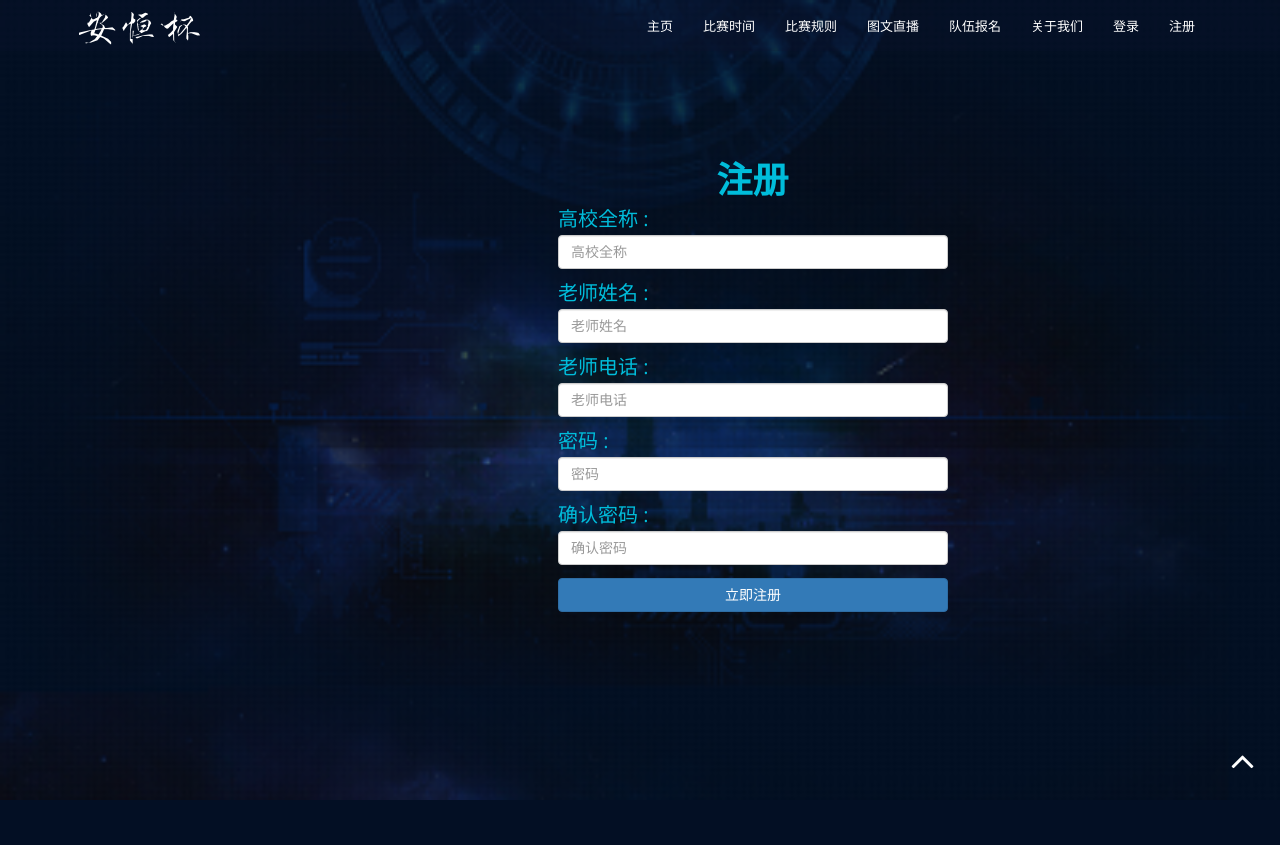
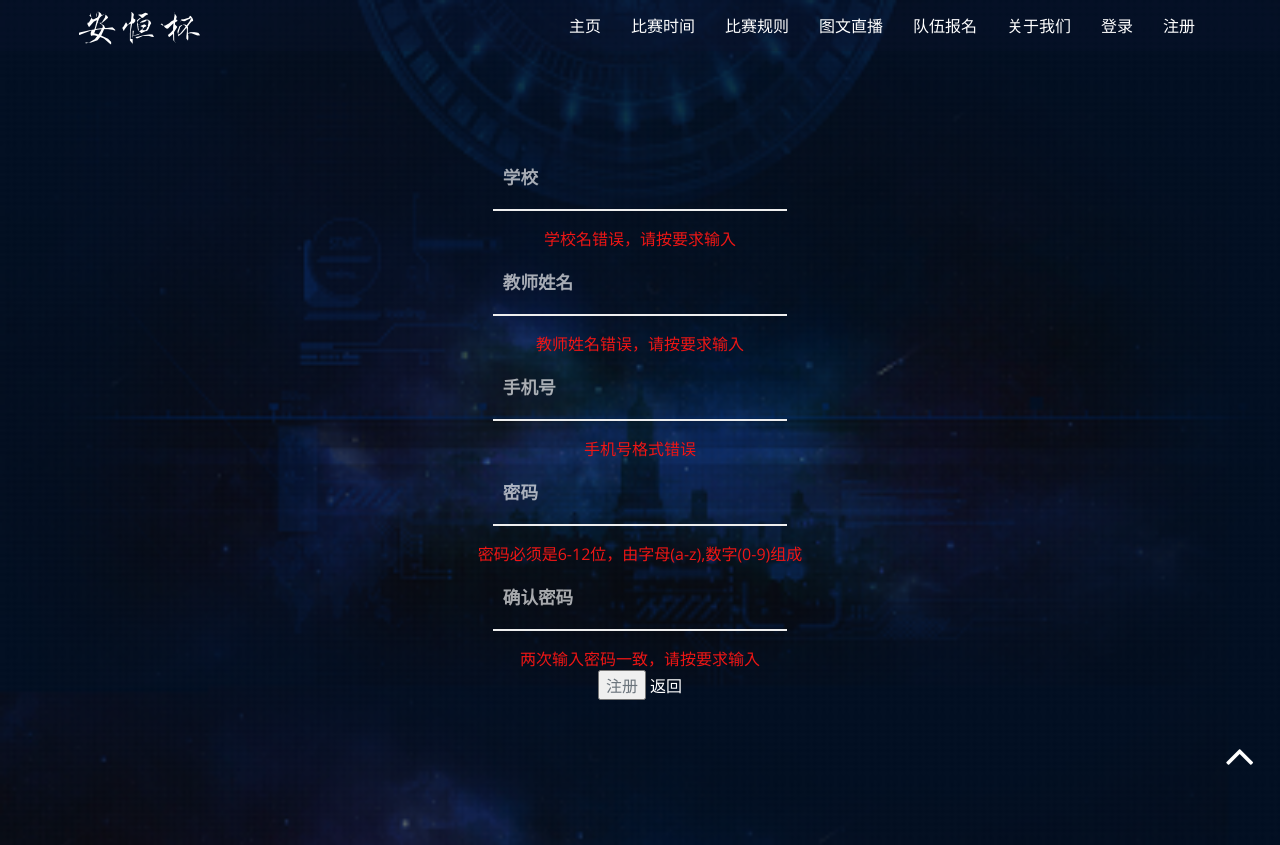
Before and after one commit to 15993248973/HNCTF, a Flask app: page /Register/ in a window 1280 px wide. Before the commit the page ends 800 px from the top, so only its background shows below. Run offline with Flask 2, Linux system fonts and the light colour scheme; some libraries are stand-ins or nearby versions.

Commit message:
js验证

```diff
--- /dev/null
+++ b/HNCTF/static/form/css/style.css
@@ -0,0 +1,302 @@
+/*--
+Author: W3layouts
+Author URL: http://w3layouts.com
+License: Creative Commons Attribution 3.0 Unported
+License URL: http://creativecommons.org/licenses/by/3.0/
+--*/
+/* reset */
+html,body,div,span,applet,object,iframe,h1,h2,h3,h4,h5,h6,p,blockquote,pre,a,abbr,acronym,address,big,cite,code,del,dfn,em,img,ins,kbd,q,s,samp,small,strike,strong,sub,sup,tt,var,b,u,i,dl,dt,dd,ol,nav ul,nav li,fieldset,form,label,legend,table,caption,tbody,tfoot,thead,tr,th,td,article,aside,canvas,details,embed,figure,figcaption,footer,header,hgroup,menu,nav,output,ruby,section,summary,time,mark,audio,video{margin:0;padding:0;border:0;font-size:100%;font:inherit;vertical-align:baseline;}
+article, aside, details, figcaption, figure,footer, header, hgroup, menu, nav, section {display: block;}
+ol,ul{list-style:none;margin:0px;padding:0px;}
+blockquote,q{quotes:none;}
+blockquote:before,blockquote:after,q:before,q:after{content:'';content:none;}
+table{border-collapse:collapse;border-spacing:0;}
+/* start editing from here */
+a{text-decoration:none;}
+.txt-rt{text-align:right;}/* text align right */
+.txt-lt{text-align:left;}/* text align left */
+.txt-center{text-align:center;}/* text align center */
+.float-rt{float:right;}/* float right */
+.float-lt{float:left;}/* float left */
+.clear{clear:both;}/* clear float */
+.pos-relative{position:relative;}/* Position Relative */
+.pos-absolute{position:absolute;}/* Position Absolute */
+.vertical-base{	vertical-align:baseline;}/* vertical align baseline */
+.vertical-top{	vertical-align:top;}/* vertical align top */
+nav.vertical ul li{	display:block;}/* vertical menu */
+nav.horizontal ul li{	display: inline-block;}/* horizontal menu */
+img{max-width:100%;}
+/*end reset*/
+body {
+    background:url('../img/banner3.jpg');
+    background-size: cover;
+    text-align: center;
+	font-family: 'Open Sans', sans-serif;
+}
+/*--header--*/
+
+.header-w3l{
+    margin: 75px;
+}
+.header-w3l h1{
+	font-size:3em;
+    color:white;
+    letter-spacing: 6px;
+    font-weight: 300;
+    font-family: 'Open Sans', sans-serif;
+    text-transform: uppercase;
+}
+/*--//header--*/
+
+/*--main--*/
+
+.main-content-agile {
+    margin: 145px 0px;
+}
+.sub-main-w3 input[type="text"],.sub-main-w3 input[type="password"] {
+    outline: none;
+    font-size: 1.1em;
+    padding: 20px 10px 20px 10px;
+    border: none;
+    margin: 0 0 15px 0;
+    font-family: 'Open Sans', sans-serif;
+    background: none;
+    border-bottom: 2px solid #eee;
+    width: 20%;
+    color: white;
+    font-weight: 600;
+}
+/*.sub-main-w3 input[type="submit"] {*/
+    /*height: 67px;*/
+    /*outline: none;*/
+    /*margin-top: 38px;*/
+    /*border-radius: 50%;*/
+    /*cursor: pointer;*/
+    /*border: 2px solid #fff;*/
+    /*width: 67px;*/
+/*}*/
+/*--//main--*/
+
+/*--footer--*/
+.footer {
+    padding: 2.3em 0;
+}
+.footer p {
+    font-size: .9em;
+    color: white;
+}
+.footer p a {
+    color: #d20962;
+}
+.footer p a:hover {
+   text-decoration:underline;
+}
+/*--//footer--*/
+
+/*--placeholder-color--*/
+
+::-webkit-input-placeholder{
+	color:rgba(255, 255, 255, 0.65);
+}
+
+:-moz-placeholder { /* Firefox 18- */
+   color: rgba(255, 255, 255, 0.65);
+}
+
+::-moz-placeholder {  /* Firefox 19+ */
+   color: rgba(255, 255, 255, 0.65);
+}
+
+:-ms-input-placeholder {
+   color: rgba(255, 255, 255, 0.65);
+}
+/*--//placeholder-color--*/
+
+/*--responsive--*/
+
+@media(max-width:1440px){
+
+}
+@media (max-width:1366px){
+	.sub-main-w3 input[type="password"],.sub-main-w3 input[type="text"]{
+		width:22%;
+	}
+}
+@media (max-width:1280px){
+	.sub-main-w3 input[type="password"],.sub-main-w3 input[type="text"] {
+		width:23%;
+	}
+}
+@media (max-width:1024px){
+	.sub-main-w3 input[type="password"],.sub-main-w3 input[type="text"]{
+		width:28%;
+	}
+}
+@media (max-width:991px){
+	.sub-main-w3 input[type="password"],.sub-main-w3 input[type="text"] {
+		width:29%;
+	}
+}
+@media(max-width:800px){
+	.header-w3l h1 {
+		font-size: 39px;
+	}
+	.sub-main-w3 input[type="password"],.sub-main-w3 input[type="text"] {
+		width:34%;
+	}
+}
+@media(max-width:768px){
+	.header-w3l h1 {
+		font-size: 36px;
+	}
+	.main-content-agile {
+		margin: 226px 0px;
+	}
+	.sub-main-w3 input[type="password"],.sub-main-w3 input[type="text"] {
+		width:36%;
+	}
+}
+@media(max-width:736px){
+	.header-w3l h1 {
+		font-size: 34px;
+	}
+	.sub-main-w3 input[type="password"],.sub-main-w3 input[type="text"] {
+		width:40%;
+		font-size: 0.9em;
+	}
+	.main-content-agile {
+		margin: 181px 0px;
+	}
+}
+@media(max-width:667px){
+	.header-w3l h1 {
+		font-size: 28px;
+	}
+	.main-content-agile {
+		margin: 124px 0px;
+	}
+	.header-w3l{
+		margin: 38px;
+	}
+}
+@media(max-width:640px){
+	.header-w3l h1 {
+		font-size: 26px;
+	}
+	.sub-main-w3 input[type="password"],.sub-main-w3 input[type="text"] {
+		width:42%;
+		font-size: 0.9em;
+	}
+}
+@media(max-width:600px){
+	.header-w3l h1 {
+		font-size: 27px;
+	}
+	.sub-main-w3 input[type="password"],.sub-main-w3 input[type="text"] {
+		width:46%;
+		font-size: 0.9em;
+	}
+	.header-w3l {
+		margin: 52px;
+	}
+}
+@media(max-width:568px){
+	.header-w3l h1 {
+		font-size: 30px;
+	}
+	.sub-main-w3 input[type="password"],.sub-main-w3 input[type="text"] {
+		width:48%;
+		font-size: 0.9em;
+	}
+	.header-w3l {
+		margin: 24px 0px;
+	}
+}
+@media(max-width:480px){
+	.header-w3l{
+		margin:48px 0px;
+	}
+	.header-w3l h1 {
+		font-size: 21px;
+		letter-spacing: 3px;
+		font-weight: 400;
+		line-height: 0.7em;
+	}
+	.sub-main-w3 input[type="password"],.sub-main-w3 input[type="text"] {
+		width:56%;
+		font-size: 0.9em;
+	}
+	.footer p{
+		line-height: 28px;
+	}
+}
+@media(max-width:414px){
+	.header-w3l h1 {
+		font-size: 28px;
+		line-height: 0.7em;
+		letter-spacing: 1px;
+	}
+	.main-content-agile {
+		margin: 84px 0px;
+	}
+	.sub-main-w3 input[type="password"],.sub-main-w3 input[type="text"] {
+		width:60%;
+		font-size: 0.9em;
+	}
+	.footer p{
+		line-height: 28px;
+	}
+	.footer {
+		padding: 4.3em 0;
+	}
+}
+@media(max-width:384px){
+	.header-w3l h1 {
+		font-size: 24px;
+	}
+	.sub-main-w3 input[type="password"],.sub-main-w3 input[type="text"] {
+		width:64%;
+		font-size: 0.9em;
+	}
+	.footer p{
+		line-height: 28px;
+	}
+}
+@media(max-width:375px){
+	.footer p{
+		line-height: 28px;
+	}
+	.sub-main-w3 input[type="password"],.sub-main-w3 input[type="text"] {
+		width:68%;
+		font-size: 0.9em;
+	}
+	.footer {
+		padding: 3em 0 1em;
+	}
+}
+@media(max-width:320px){
+	.header-w3l {
+		margin: 31px 0px;
+	}
+	.header-w3l h1 {
+		font-size: 18px;
+		font-weight: 500;
+		letter-spacing: 3px;
+		line-height: 1.7em;
+	}
+	.sub-main-w3 input[type="password"],.sub-main-w3 input[type="text"] {
+		width:68%;
+		font-size: 0.9em;
+	}
+	.footer p{
+		line-height: 28px;
+		font-size: 0.9em;
+	}
+	.main-content-agile {
+		margin: 55px 0px;
+	}
+	 .footer {
+		padding: 0em 0 1.1em;
+	}
+}
+/*--//responsive--*/
--- a/HNCTF/templates/Login.html
+++ b/HNCTF/templates/Login.html
@@ -16,7 +16,7 @@
         <form action="" onsubmit="return validate()" method="POST">
 	        <div class="form-container">
                 <div class="form-group">
-                   <input type="text" class="form-control" placeholder="老师电话" name="teacherphone" required />
+                   <input type="text" class="form-control" placeholder="电话号码" name="teacherphone" required />
                 </div>
                 <div class="form-group">
                     <input type="password" class="form-control" placeholder="密码" name="password" required />
--- a/HNCTF/templates/Register.html
+++ b/HNCTF/templates/Register.html
@@ -2,37 +2,122 @@
 
 {% block title %}注册{% endblock %}
 {% block head %}
-	<link rel="stylesheet" href="{{ url_for('static',filename='form/css/Register.css') }}">
+    <link href="{{ url_for('static', filename='form/css/style.css') }}" rel="stylesheet" type="text/css" media="all"/>
+    <meta name="viewport" content="width=device-width, initial-scale=1">
+    <meta http-equiv="Content-Type" content="text/html; charset=utf-8" />
+    <meta name="keywords" content="Transparent Login Form Responsive Widget,Login form widgets, Sign up Web forms , Login signup Responsive web form,Flat Pricing table,Flat Drop downs,Registration Forms,News letter Forms,Elements" />
+<!--web-fonts-->
+<link href='//fonts.googleapis.com/css?family=Open+Sans:400,300,300italic,400italic,600,600italic,700,700italic,800,800italic' rel='stylesheet' type='text/css' />
+
 {% endblock %}
 {% block body %}
-	<div class="main">
-         <h1 class="page-title">注册</h1>
-        <form action="" method="POST">
-            <div class="form-container">
-                <div class="form-group">
-	                <span class="page">高校全称 :</span>
-                    <input type="text" class="form-control" placeholder="高校全称" name="school"  required />
-                </div>
-                <div class="form-group">
-	                <span class="page">老师姓名 :</span>
-                    <input type="text" class="form-control" placeholder="老师姓名" name="teachername"  required />
-                </div>
-                <div class="form-group">
-	                <span class="page">老师电话 :</span>
-                    <input type="number" class="form-control" placeholder="老师电话" name="teacherphone"  required />
-                </div>
-                <div class="form-group">
-	                <span class="page">密码 :</span>
-                    <input type="password" class="form-control" placeholder="密码" name="password" required />
-                </div>
-                <div class="form-group">
-	                <span class="page">确认密码 :</span>
-                    <input type="password" class="form-control" placeholder="确认密码" name="repassword" required />
-                </div>
-                <div class="form-group">
-                    <button class="btn btn-primary btn-block">立即注册</button>
-                </div>
-            </div>
-        </form>
+
+<div class="main-content-agile">
+	<div class="sub-main-w3">
+		<form action="#" method="post" id="registerForm">
+			<input placeholder="学校" name="school"  type="text" required=""><br><div class="school" style="color:#ee1615">学校名错误，请按要求输入</div>
+			<input placeholder="教师姓名" name="teachername"  type="text" required=""> <br><div class="teacher" style="color:#ee1615">教师姓名错误，请按要求输入</div>
+			<input placeholder="手机号" name="teacherphone"  type="text" required=""><br><div class="phone" style="color:#ee1615">手机号格式错误</div>
+			<input placeholder="密码" name="password"  type="password" required=""> <br><div class="password" style="color:#ee1615">密码必须是6-12位，由字母(a-z),数字(0-9)组成</div>
+			<input  placeholder="确认密码" name="repassword"  type="password" required=""><br> <div class="repassword" style="color: #ee1615">两次输入密码一致，请按要求输入</div>
+			<input type="submit" class="submit-btn" value="注册" onclick="firm()">
+			<a href="{{ url_for('Index') }}">返回</a>
+		</form>
 	</div>
+</div>
+
+    <script  src="http://libs.baidu.com/jquery/1.10.2/jquery.min.js"></script>
+<script src="http://code.jquery.com/jquery-1.10.2.min.js"></script>
+<script>
+  $(document).ready(function(){
+        var $inputEle=$("input[name]");
+        //页面加载时的input正常效果
+        $inputEle.addClass('normal');
+        //input元素获取焦点效果
+        function inputColor(input){
+            input.on('focus',function(e){
+                $(this).addClass('focus');
+            })
+        }
+        //将含有name属性的input元素添加获取焦点效果
+        inputColor($inputEle);
+        //校验各输入框的公有方法
+        function checkVal(flag,$input,$errorInfo){
+            if(!flag){
+                $input.addClass('error');
+                $errorInfo.show();
+                return false;
+            }
+            $input.addClass('normal');
+            $errorInfo.hide();
+            return true;
+        }
+        var regschool=/^([\u4e00-\u9fa5]+|([a-z]+\s?)+)$/;
+	    var regteacher=/^([\u4e00-\u9fa5]+|([a-z]+\s?)+)$/;
+	    var regphone=/^1[3|4|5|7|8][0-9]{9}$/;
+	    var regPsw=/^[a-z0-9]{6,12}$/i;
+        var $schoolErrorInfo=$('.school'),
+            $teacherErrorInfo=$('.teacher'),
+            $phoneErrorInfo=$('.phone'),
+            $passwordErrorInfo=$('.password'),
+          	$repasswordErrorInfo=$('.repassword');
+        var $school=$("input[name='school']"),
+            $teacher=$("input[name='teachername']"),
+            $phone=$("input[name='teacherphone']"),
+            $password=$("input[name='password']"),
+			$repassword=$("input[name='repassword']"),
+            $submitBtn=$("input[type='submit']");
+        //校验学校
+        $school.on('blur',function(e){
+            var userFlag=regschool.test($(this).val());
+            return checkVal(userFlag,$(this),$schoolErrorInfo);
+        });
+        //校验教师名称
+        $teacher.on('blur',function(e){
+            var pswFlag=regteacher.test($(this).val());
+            checkVal(pswFlag,$(this),$teacherErrorInfo);
+        });//检验密码
+         $password.on('blur',function(e){
+            var pswFlag=regPsw.test($(this).val());
+            checkVal(pswFlag,$(this),$passwordErrorInfo);
+        });
+        //校验确认密码
+        $repassword.on('blur',function(e){
+            var repswVal=$(this).val(),
+                pswVal=$password.val();
+            var repswFlag=(repswVal===pswVal);
+            checkVal(repswFlag,$(this),$repasswordErrorInfo);
+        });
+        //校验电话
+        $phone.on('blur',function(e){
+            var mailFlag=regphone.test($(this).val());
+            checkVal(mailFlag,$(this),$phoneErrorInfo);
+        });
+        //点击提交按钮
+        $submitBtn.on('click',function(e){
+            var schoolFlag=regschool.test($school.val()),
+                pswFlag=regPsw.test($password.val()),
+                repswFlag=($repassword.val()===$password.val()),
+                teacherFlag=regteacher.test($teacher.val());
+            	phoneFlag=regphone.test($phone.val());
+
+            var checkschoolResult=checkVal(schoolFlag,$school,$schoolErrorInfo),
+				checkteacherResult=checkVal(teacherFlag,$teacher,$teacherErrorInfo),
+                checkPswResult=checkVal(pswFlag,$password,$passwordErrorInfo),
+                checkRepswResult=checkVal(repswFlag,$repassword,$repasswordErrorInfo),
+                checkphoneResult=checkVal(phoneFlag,$phone,$phoneErrorInfo);
+            if(checkschoolResult && checkteacherResult&& checkPswResult && checkRepswResult &&  checkphoneResult){
+                $('#registerForm').submit();
+            }else{
+                e.preventDefault();
+            }
+        });
+
+    });
+    function firm() {
+    //利用对话框返回的值 （true 或者 false）
+    if (confirm("你确定注册吗？")) {
+    }
+  }
+</script>
 {% endblock %}
```
Also changed, not shown: HNCTF/static/form/img/arrow.png (added).
